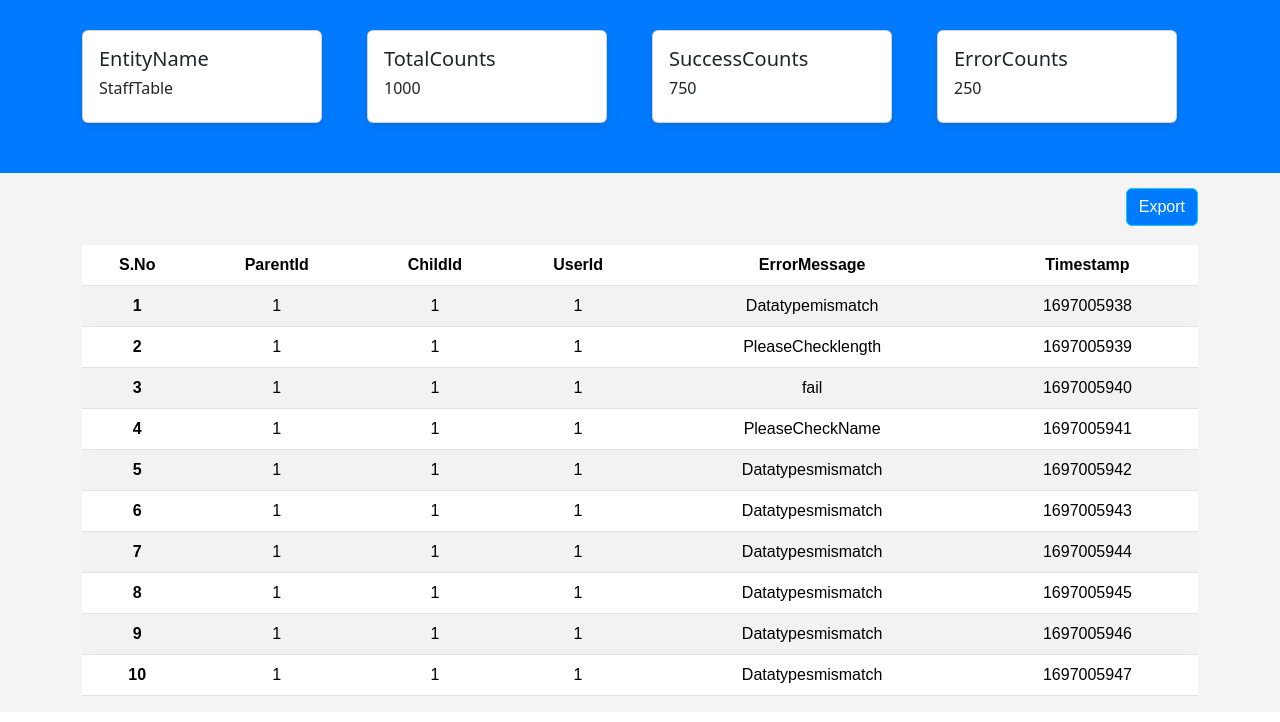
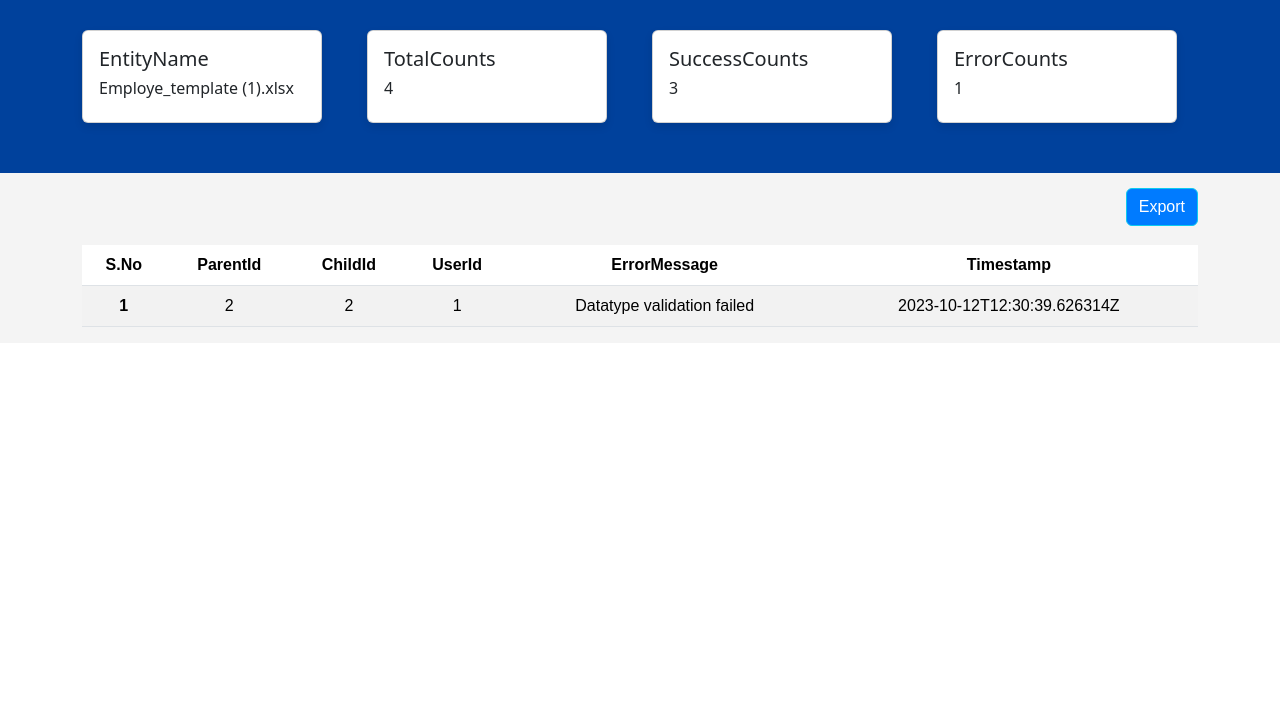
Before and after one commit to Subbulakshmi-4/Subbulakshmi-4---DataModellingandBUlkUploadUtility, an Angular app: page /Log-details in a window 1280 px wide. Shown: the top 722 px of the page. Built offline with nearby package versions, Linux system fonts and the light colour scheme.

Commit message:
LogScreenMockdatas

```diff
--- a/package.json
+++ b/package.json
@@ -32,6 +32,7 @@
     "@angular-devkit/build-angular": "^16.2.3",
     "@angular/cli": "~16.2.3",
     "@angular/compiler-cli": "^16.2.0",
+    "@types/body-parser": "^1.19.3",
     "@types/file-saver": "^2.0.5",
     "@types/jasmine": "~4.3.0",
     "jasmine-core": "~4.6.0",
--- a/src/app/Services/column-input-service.service.ts
+++ b/src/app/Services/column-input-service.service.ts
@@ -15,6 +15,9 @@ export class ColumnInputServiceService {
 
   constructor(private http: HttpClient) { }
 
+  getDataFromBackend(): Observable<any> {
+    return this.http.get<any>(`${this.apiUrl}/your-endpoint`);
+  }
   createTable(request: any): Observable<any> {
     return this.http.post<any>(`${this.apiUrl}/api/dynamic/create-table`, request)
       .pipe(
@@ -27,5 +30,5 @@ export class ColumnInputServiceService {
           return throwError(errorMessage);
         })
       );
+  }
 }
-}
--- a/src/app/create-entity/create-entity.component.ts
+++ b/src/app/create-entity/create-entity.component.ts
@@ -109,10 +109,10 @@ onDataTypeChange(row: any) {
   }
 
    reservedKeywords: string[] = [
-    // Add your reserved keywords here
-    'select','insert','update','delete','from','where','and','or','innerjoin','leftjoin','rightjoin',
-    'orderby','groupby','having','create','alter','drop','primarykey','foreignkey','between'
-    // ...other keywords
+    'abort','asc','between','case','create','database','delete','desc','drop','false','from','full',
+    'group','having','insert','into','is','join','left','like','limit','not','null','on','order','primary',
+    'references','right','select','set','table','then','true','update','values','where','and','or','innerjoin',
+    'leftjoin','rightjoin','orderby','groupby','create','alter','primarykey','foreignkey'
   ];
   isReservedKeyword(name: string): boolean {
     return this.reservedKeywords.includes(name.toLowerCase());
@@ -177,26 +177,11 @@ submit() {
           }),
         }
         console.log(backendRequest);
-    // // Call the service method to send the form data
-    // this.columnInputService.createTable(backendRequest).subscribe(
-    //   response => {
-    //     // Handle success response if needed
-    //     console.log('Table created successfully:', response.success);
-    //     this.toastrService.showSuccess('Table created successfully.');
-    //     this.router.navigate(['/entity-list']);
-    //   },
-    //   error => {
-    //     // Handle error response if needed
-    //     console.error('Error creating table:', error.messages);
-    //     this.toastrService.showError('Error creating table. Table name already exists.',error.messages);
-    //   }
-    // );
-      // Call the service method to send the form data
   this.columnInputService.createTable(backendRequest).subscribe(
     response => {
       // Handle success response if needed
       console.log('Table created successfully:', response.success);
-      this.toastrService.showSuccess('Table created successfully.');
+      this.toastrService.showSuccess('Table created successfully');
       this.router.navigate(['/entity-list']);
     },
     error => {
--- a/src/app/log-details/log-details.component.css
+++ b/src/app/log-details/log-details.component.css
@@ -10,7 +10,7 @@ body {
   }
 
   header {
-    background-color: #007bff; /* Set your header background color */
+    background-color: #00419C; /* Set your header background color */
     color: #fff;
     padding: 10px 0;
   }
--- a/src/app/log-details/log-details.component.html
+++ b/src/app/log-details/log-details.component.html
@@ -8,7 +8,7 @@
         >
           <div class="card-body">
             <h5 class="card-title">EntityName</h5>
-            <h6>StaffTable</h6>
+            <h6>{{ entityName }}</h6>
           </div>
         </div>
       </div>
@@ -19,7 +19,7 @@
         >
           <div class="card-body">
             <h5 class="card-title">TotalCounts</h5>
-            <h6>1000</h6>
+            <h6>{{ totalCounts }}</h6>
           </div>
         </div>
       </div>
@@ -30,7 +30,7 @@
         >
           <div class="card-body">
             <h5 class="card-title">SuccessCounts</h5>
-            <h6>750</h6>
+            <h6>{{ successCounts }}</h6>
           </div>
         </div>
       </div>
@@ -41,7 +41,7 @@
         >
           <div class="card-body">
             <h5 class="card-title">ErrorCounts</h5>
-            <h6>250</h6>
+            <h6>{{ errorCounts }}</h6>
           </div>
         </div>
       </div>
@@ -70,9 +70,9 @@
           <tbody>
             <tr *ngFor="let item of tableData; let i = index">
               <th scope="row">{{ i + 1 }}</th>
-              <td>{{ item.parentId }}</td>
-              <td>{{ item.childId }}</td>
-              <td>{{ item.userId }}</td>
+              <td>{{ item.logChildId }}</td>
+              <td>{{ item.logParentId }}</td>
+              <td>{{ item.userID }}</td>
               <td>{{ item.errorMessage }}</td>
               <td>{{ item.timestamp }}</td>
             </tr>
--- a/src/app/log-details/log-details.component.ts
+++ b/src/app/log-details/log-details.component.ts
@@ -1,4 +1,5 @@
 import { Component } from '@angular/core';
+import { ColumnInputServiceService } from '../Services/column-input-service.service';
 
 @Component({
   selector: 'app-log-details',
@@ -6,17 +7,67 @@ import { Component } from '@angular/core';
   styleUrls: ['./log-details.component.css']
 })
 export class LogDetailsComponent {
-  tableData: any[] = [
-    // Add your data objects here, for example:
-    { id: 1, parentId: 1, childId: 1, userId: 1, errorMessage: 'Datatypemismatch', timestamp: 1697005938 },
-    { id: 1, parentId: 1, childId: 1, userId: 1, errorMessage: 'PleaseChecklength', timestamp: 1697005939 },
-    { id: 1, parentId: 1, childId: 1, userId: 1, errorMessage: 'fail', timestamp: 1697005940 },
-    { id: 1, parentId: 1, childId: 1, userId: 1, errorMessage: 'PleaseCheckName', timestamp: 1697005941 },
-    { id: 1, parentId: 1, childId: 1, userId: 1, errorMessage: 'Datatypesmismatch', timestamp: 1697005942 },
-    { id: 1, parentId: 1, childId: 1, userId: 1, errorMessage: 'Datatypesmismatch', timestamp: 1697005943 },
-    { id: 1, parentId: 1, childId: 1, userId: 1, errorMessage: 'Datatypesmismatch', timestamp: 1697005944 },
-    { id: 1, parentId: 1, childId: 1, userId: 1, errorMessage: 'Datatypesmismatch', timestamp: 1697005945 },
-    { id: 1, parentId: 1, childId: 1, userId: 1, errorMessage: 'Datatypesmismatch', timestamp: 1697005946 },
-    { id: 1, parentId: 1, childId: 1, userId: 1, errorMessage: 'Datatypesmismatch', timestamp: 1697005947 },
-  ];
+  tableData: any[] | undefined;
+  entityName: string | undefined;
+  totalCounts: number | undefined;
+  successCounts: number | undefined;
+  errorCounts: number | undefined;
+  timestamp: string | undefined;
+  logParentID: number | undefined;
+  userID:number|undefined;
+  constructor() {}
+
+  ngOnInit(): void {
+    // Manually set mock data for testing
+    const response = {
+      "statusCode": 201,
+      "isSuccess": true,
+      "errorMessage": ["Data saved to the database Successfully."],
+      "result": {
+        "logParent": {
+          "id": 2,
+          "timestamp": "2023-10-12T12:30:39.626314Z",
+          "recordCount": 4,
+          "passCount": 3,
+          "failCount": 1,
+          "user_Id": 1,
+          "fileName": "Employe_template (1).xlsx",
+          "entity_Id": 1
+        },
+        "logChildren": [
+          {
+            "id": 2,
+            "parentID": 2,
+            "errorMessage": "Datatype validation failed",
+            "filedata": "2,Sathihs,02-10-1999,909;3,Saravanan,23-11-1997,0",
+            "parentLogID": 0
+          }
+        ]
+      }
+    };
+
+    // Extract data from the response
+    const logParent = response.result.logParent;
+    const logChildren = response.result.logChildren;
+
+    // Set data to component properties
+    this.entityName = logParent.fileName;
+    this.totalCounts = logParent.recordCount;
+    this.userID = logParent.user_Id;
+    this.successCounts = logParent.passCount;
+    this.errorCounts = logParent.failCount;
+    this.timestamp = logParent.timestamp;
+    this.logParentID = logParent.id;
+
+    // Prepare table data
+    this.tableData = logChildren.map(child => ({
+      parentID: child.parentID,
+      logChildId: child.id,  // Include logChildId in the tableData array
+      logParentId: logParent.id,  // Include logParentId in the tableData array
+      errorMessage: child.errorMessage,
+      userID:logParent.user_Id,
+      filedata: child.filedata,
+      timestamp: logParent.timestamp
+    }));
+  }
 }
```
Also changed, not shown: 1 other file (tests, documents, lock files or other folders).
